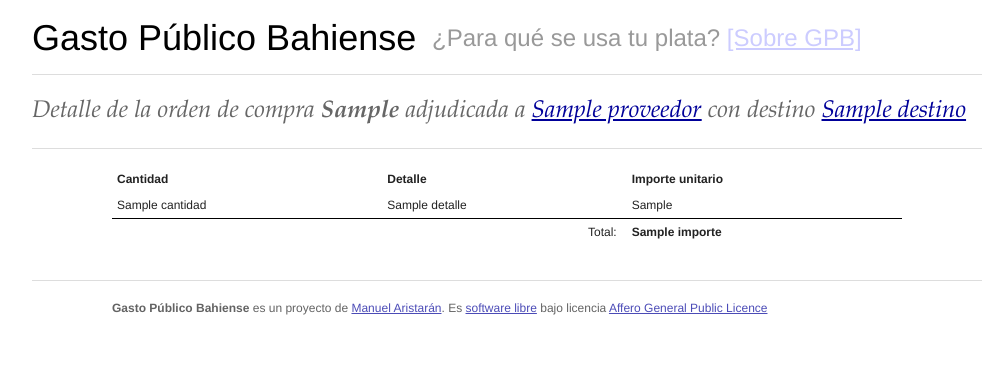
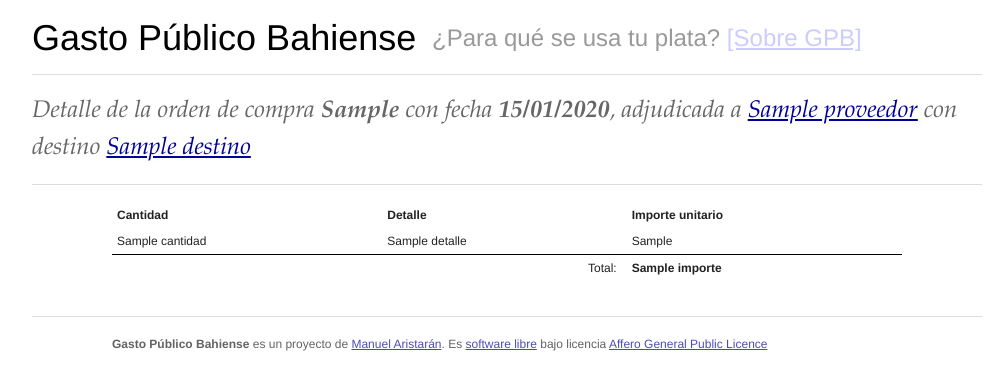
Before and after one commit to jazzido/GPB, a Django app: template gpbweb/core/templates/orden_de_compra.html in a window 1280 px wide. Shown: the top 390 px of the page, without its empty margins (133-1130 px from the left). Run offline with Django 3.2, Linux system fonts and the light colour scheme; the template is opened without the code that fills it: most values are stand-ins (such as "Sample title", 1, 10 or a date in 2020); some libraries are stand-ins or nearby versions.

Commit message:
fecha en orden de compra

```diff
--- a/gpbweb/core/templates/orden_de_compra.html
+++ b/gpbweb/core/templates/orden_de_compra.html
@@ -9,7 +9,7 @@
 {% endblock %}
 {% block content %}
 <hr>
-<h2 class="alt">Detalle de la orden de compra <strong>{{orden.oc_numero}}</strong> adjudicada a {{orden.proveedor|objlink}} con destino {{orden.destino|objlink}}</h2>
+<h2 class="alt">Detalle de la orden de compra <strong>{{orden.oc_numero}}</strong> con fecha <strong>{{orden.fecha|date:"d/m/Y"}}</strong>, adjudicada a {{orden.proveedor|objlink}} con destino {{orden.destino|objlink}}</h2>
 <hr>
 <div class="prepend-2 append-2 span-20 last append-bottom">
   <table class="ordenes_de_compra">
```
